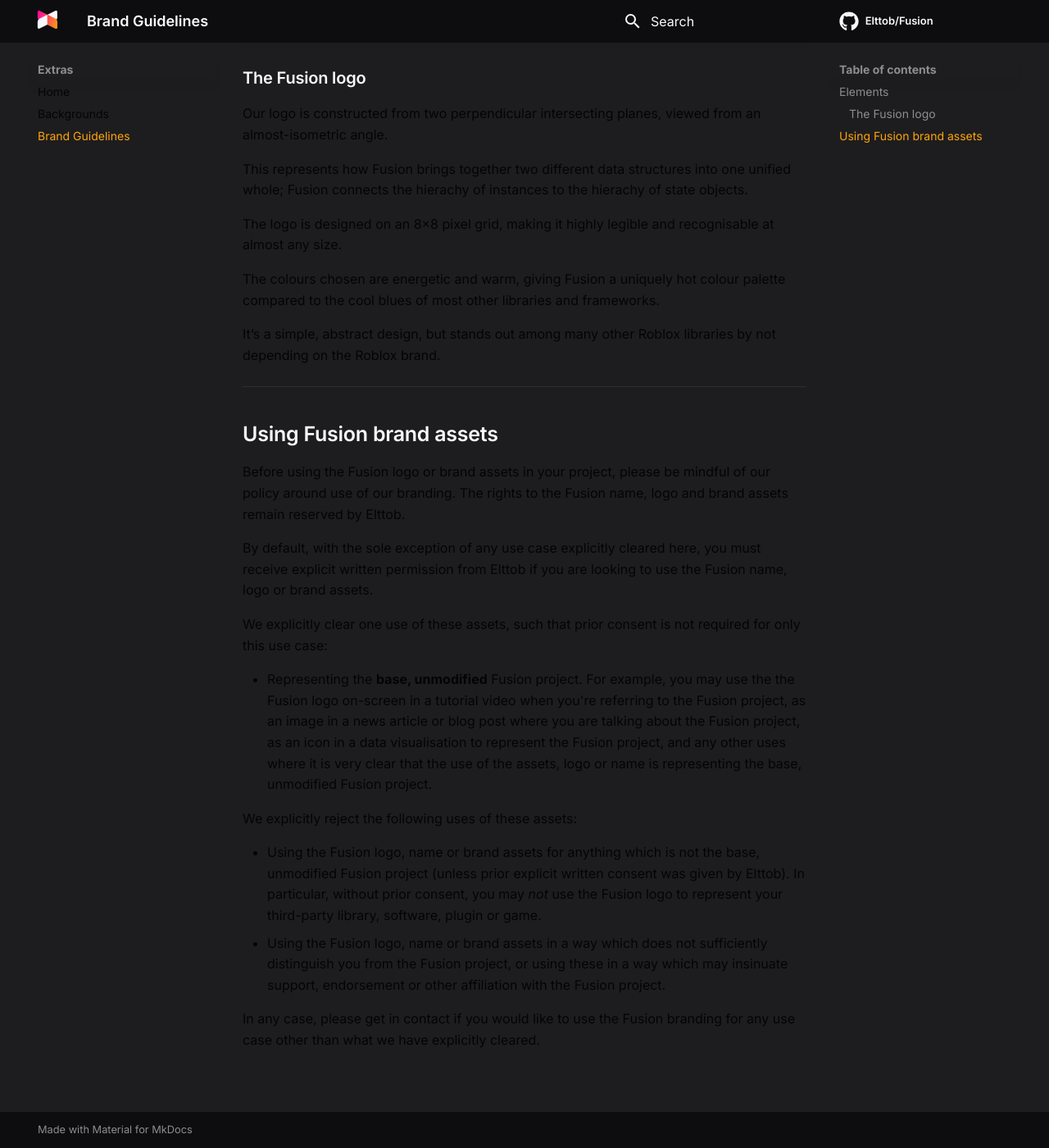
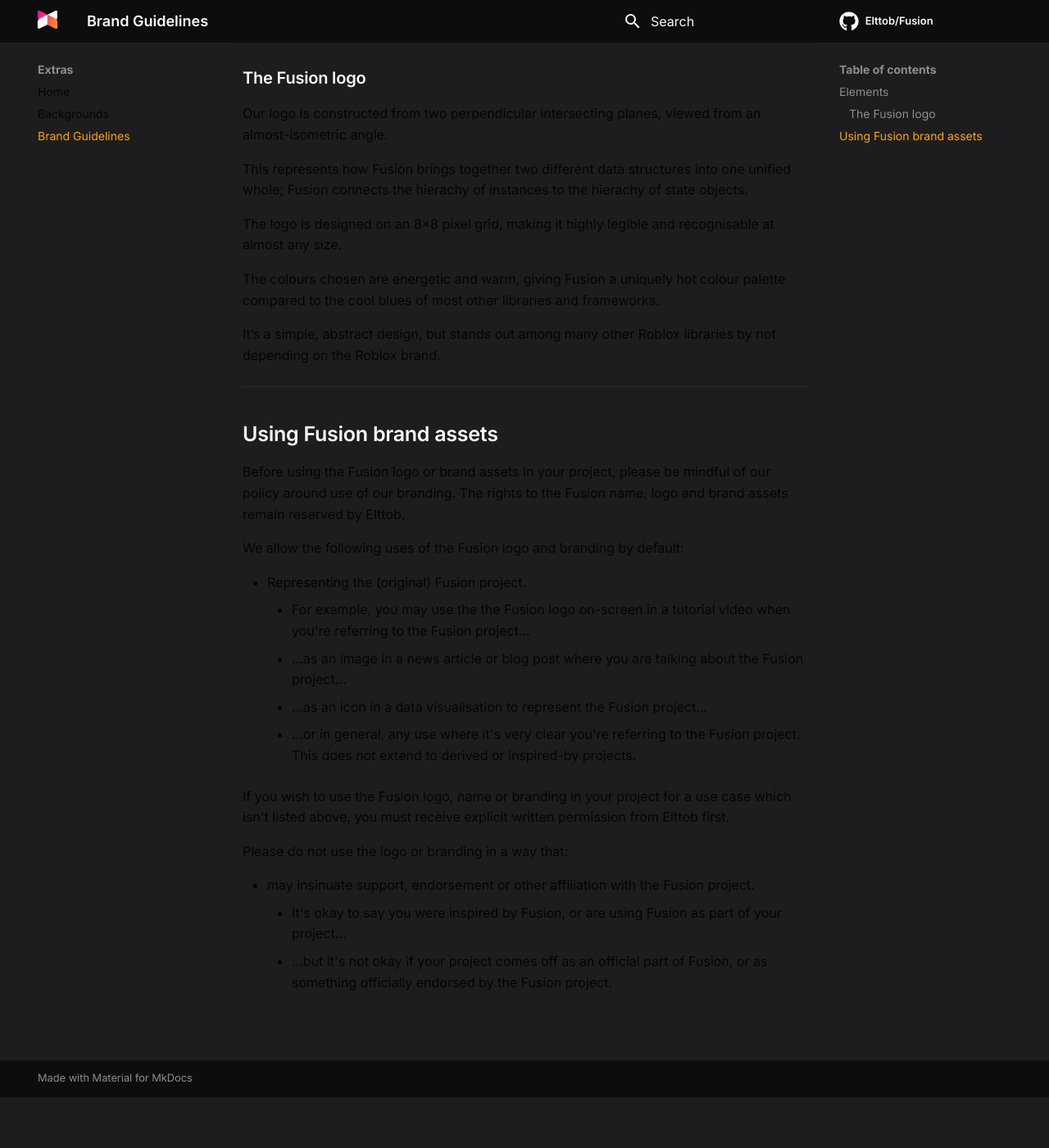
Before and after one commit to dphfox/Fusion, an MkDocs documentation site: the page built from docs/extras/brand-guidelines.md, in a window 1280 px wide and 1400 px high, scrolled down 626 px. Shown: the whole window at 82% size. Built offline with MkDocs 1.6.1 and Material for MkDocs 9.7.7, drawn with Linux system fonts in a browser that asks for light colours; comment, search, counter and statistics services are not loaded; after the commit the page ends 1964 px from its top, so only the background shows below that.

Commit message:
Update brand-guidelines.md

```diff
--- a/docs/extras/brand-guidelines.md
+++ b/docs/extras/brand-guidelines.md
@@ -40,31 +40,28 @@ Before using the Fusion logo or brand assets in your project, please be mindful
 of our policy around use of our branding. The rights to the Fusion name, logo
 and brand assets remain reserved by Elttob.
 
-By default, with the sole exception of any use case explicitly cleared here, you
-must receive explicit written permission from Elttob if you are looking to use
-the Fusion name, logo or brand assets.
+We allow the following uses of the Fusion logo and branding by default:
 
-We explicitly clear one use of these assets, such that prior consent is not
-required for only this use case:
+- Representing the (original) Fusion project.
+    - For example, you may use the
+the Fusion logo on-screen in a tutorial video when you're referring to the
+Fusion project...
+    - ...as an image in a news article or blog post where you are talking
+about the Fusion project...
+    - ...as an icon in a data visualisation to represent the
+Fusion project...
+    - ...or in general, any use where it's very clear you're referring to the Fusion project.
+    This does *not* extend to derived or inspired-by projects.
 
-- Representing the **base, unmodified** Fusion project. For example, you may use the
-the Fusion logo on-screen in a tutorial video when you're referring to the
-Fusion project, as an image in a news article or blog post where you are talking
-about the Fusion project, as an icon in a data visualisation to represent the
-Fusion project, and any other uses where it is very clear that the use of the
-assets, logo or name is representing the base, unmodified Fusion project.
+If you wish to use the Fusion logo, name or branding in your project for a use
+case which isn't listed above, you must receive explicit written permission
+from Elttob first.
 
-We explicitly reject the following uses of these assets:
+Please do not use the logo or branding in a way that:
 
-- Using the Fusion logo, name or brand assets for anything which is not the base,
-unmodified Fusion project (unless prior explicit written consent was given by
-Elttob).
-In particular, without prior consent, you may *not* use the Fusion logo to
-represent your third-party library, software, plugin or game.
-- Using the Fusion logo, name or brand assets in a way which does not
-sufficiently distinguish you from the Fusion project, or using these in a way
-which may insinuate support, endorsement or other affiliation with the Fusion
+- may insinuate support, endorsement or other affiliation with the Fusion
 project.
-
-In any case, please get in contact if you would like to use the Fusion branding
-for any use case other than what we have explicitly cleared.
+    - It's okay to say you were inspired by Fusion, or are using Fusion as
+    part of your project...
+    - ...but it's not okay if your project comes off as an official part of
+    Fusion, or as something officially endorsed by the Fusion project.
```
